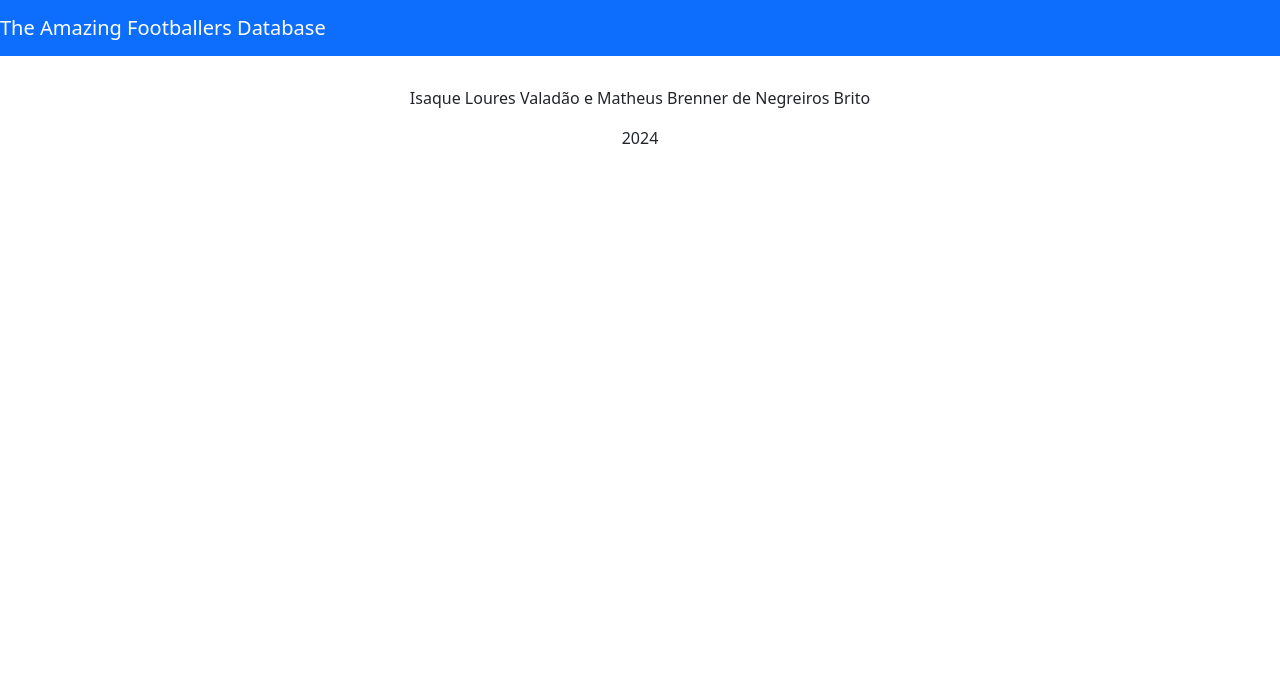
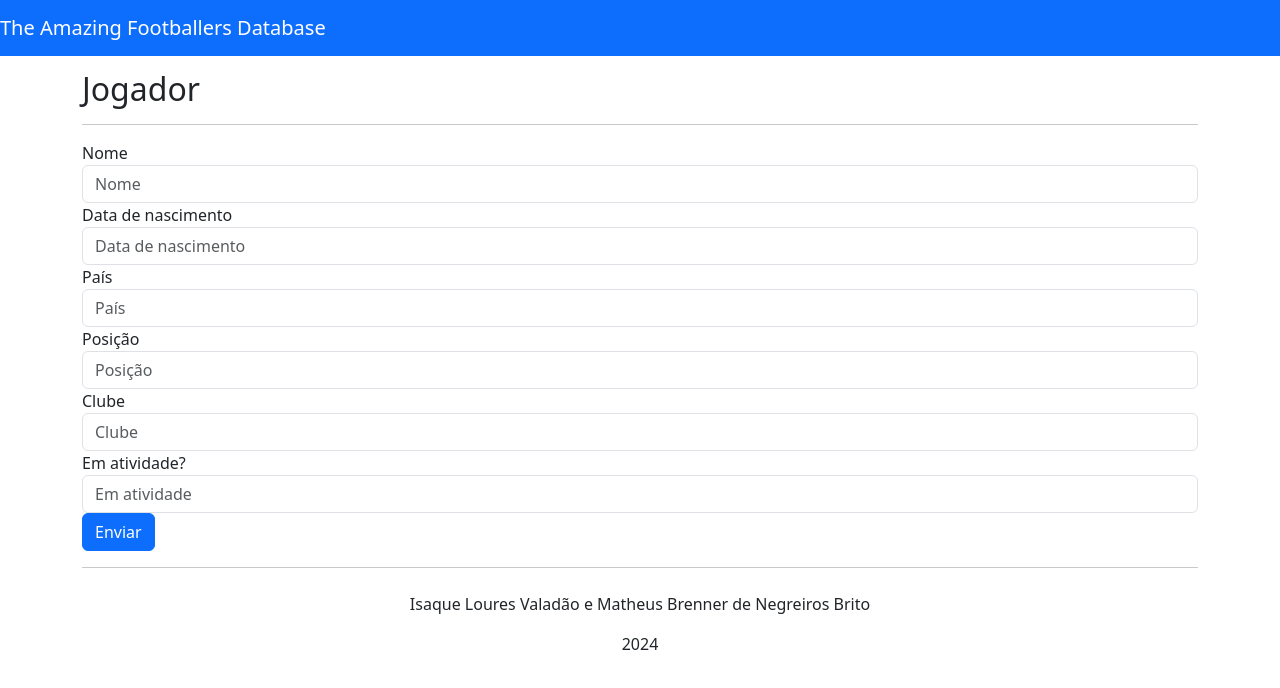
Before and after one commit to crisper2001/prog-web-1_ativdade-02_frontend, an Angular app: page /new in a window 1280 px wide. Before the commit this address led to /. Shown: the top 688 px of the page. Built offline with nearby package versions, Linux system fonts and the light colour scheme.

Commit message:
IDs corrigidos

```diff
--- a/src/app/app.component.html
+++ b/src/app/app.component.html
@@ -7,6 +7,7 @@
 <section>
   <main class="container">
     <router-outlet></router-outlet>
+    <hr>
   </main>
 </section>
 
--- a/src/app/app.routes.ts
+++ b/src/app/app.routes.ts
@@ -1,10 +1,14 @@
 import {Routes} from '@angular/router';
 import {FootballersListComponent} from "./footballers/footballers-list/footballers-list.component";
 import {FootballerResolve} from "./footballers/shared/footballer.resolve";
+import {FootballersFormComponent} from "./footballers/footballers-form/footballers-form.component";
 
 export const routes: Routes = [
   {
     path: '', component: FootballersListComponent,
     resolve: {footballerData: FootballerResolve}
+  },
+  {
+    path: 'new', component: FootballersFormComponent
   }
 ];
--- a/src/app/footballers/footballers-form/footballers-form.component.html
+++ b/src/app/footballers/footballers-form/footballers-form.component.html
@@ -1 +1,29 @@
-<p>footballers-form works!</p>
+<h2>Jogador</h2>
+<hr>
+<form>
+  <div class="form-group">
+    <label for="InputNome">Nome</label>
+    <input type="email" class="form-control" id="InputNome" placeholder="Nome">
+  </div>
+  <div class="form-group">
+    <label for="InputDataNascimento">Data de nascimento</label>
+    <input type="password" class="form-control" id="InputDataNascimento" placeholder="Data de nascimento">
+  </div>
+  <div class="form-group">
+    <label for="InputPais">País</label>
+    <input type="password" class="form-control" id="InputPais" placeholder="País">
+  </div>
+  <div class="form-group">
+    <label for="InputPosicao">Posição</label>
+    <input type="password" class="form-control" id="InputPosicao" placeholder="Posição">
+  </div>
+  <div class="form-group">
+    <label for="InputClube">Clube</label>
+    <input type="password" class="form-control" id="InputClube" placeholder="Clube">
+  </div>
+  <div class="form-group">
+    <label for="InputAtividade">Em atividade?</label>
+    <input type="password" class="form-control" id="InputAtividade" placeholder="Em atividade">
+  </div>
+  <button type="submit" class="btn btn-primary">Enviar</button>
+</form>
--- a/src/app/footballers/footballers-list/footballers-list.component.html
+++ b/src/app/footballers/footballers-list/footballers-list.component.html
@@ -1,13 +1,14 @@
 <h2>Jogadores</h2>
 <hr>
 <button type="button" (click)="reload()" class="btn btn-primary mr-1">Recarregar</button>
+<button type="button" (click)="reload()" class="btn btn-primary mr-1">Adicionar jogador</button>
 <section>
   <ul class="list-group">
     <li class="list-group-item" *ngFor="let footballer of footballers">
       <app-footballers-list-item [footballer]="footballer" (itemChange)="refresh($event)"></app-footballers-list-item>
     </li>
     <div *ngIf="footballers.length == 0" class="alert alert-warning" role="alert">
-      Nenhuma tarefa foi cadastrada ainda.
+      Nenhum jogador foi encontrado.
     </div>
   </ul>
 </section>
```
